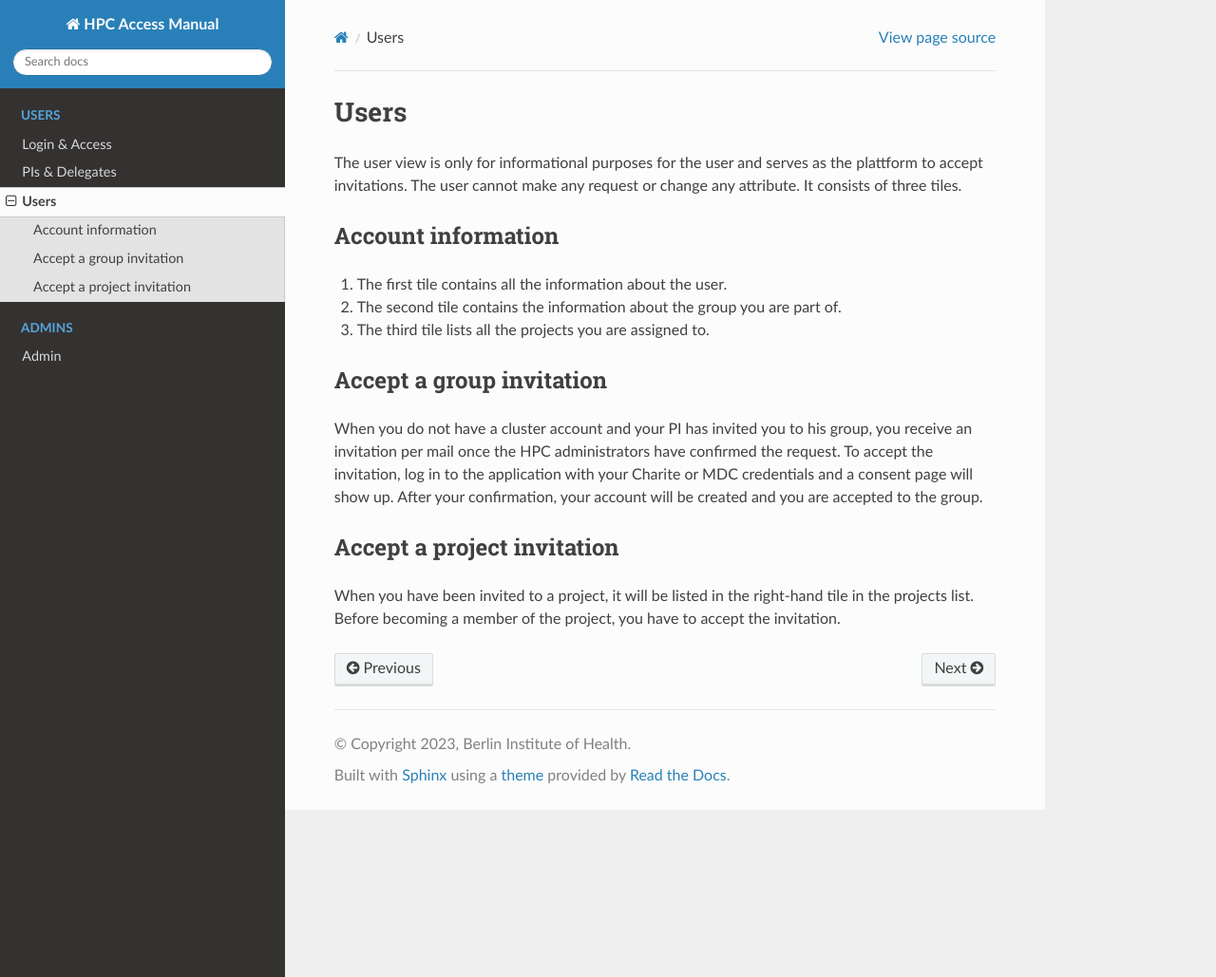
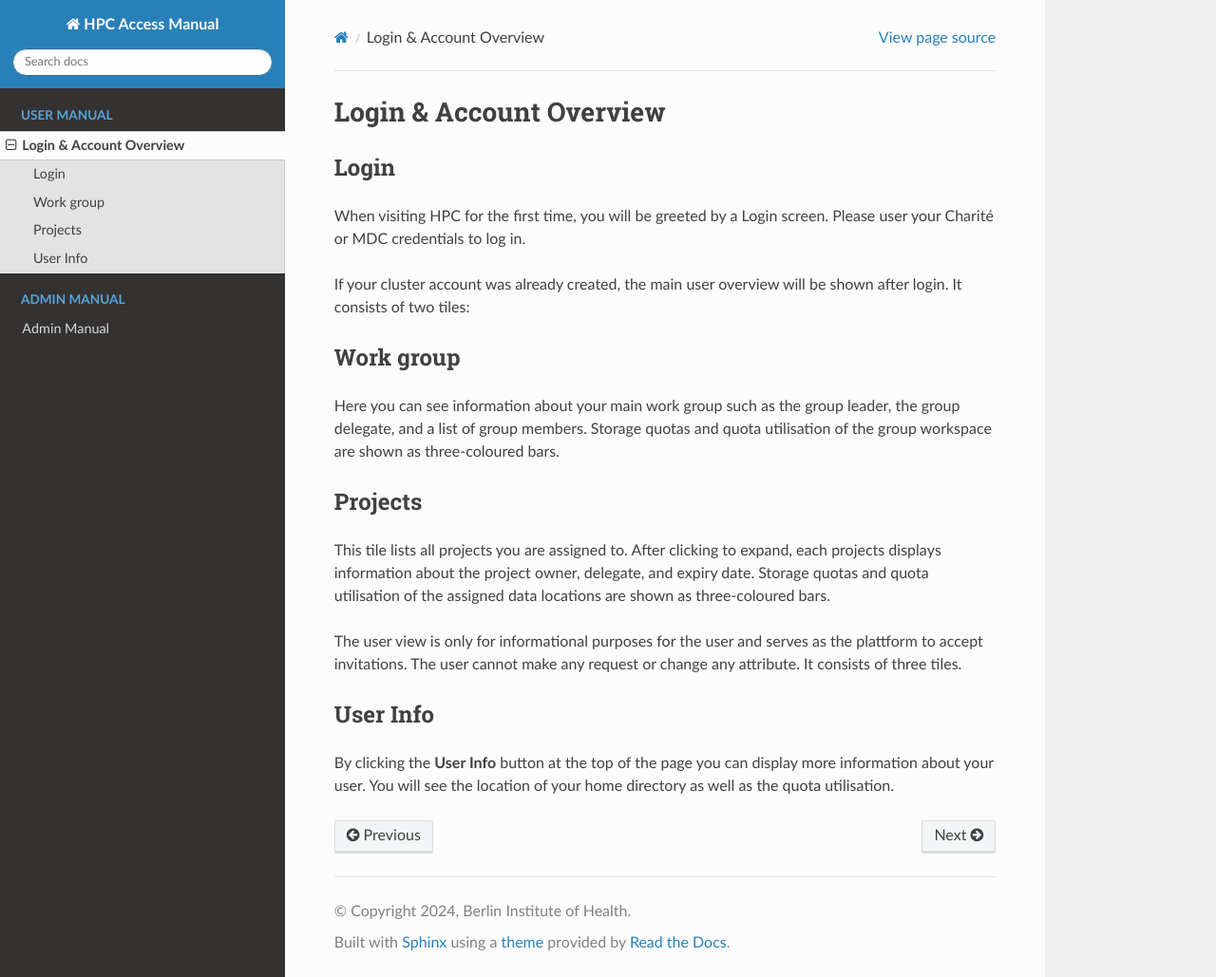
Before and after one commit to bihealth/hpc-access, a Sphinx documentation site: the page built from docs/usersec_users.rst, in a window 1280 px wide and 1029 px high. Shown: the whole window at 95% size. Built offline with Sphinx 7.4.7 and the Read the Docs theme 2.0.0, drawn with Linux system fonts in a browser that asks for light colours.

Commit message:
clean docs files

```diff
--- a/docs/adminsec.rst
+++ b/docs/adminsec.rst
@@ -1,6 +1,6 @@
-.. _adminsec:
+.. _admins:
 
-Admin
-=====
+Admin Manual
+============
 
 TBD
--- a/docs/conf.py
+++ b/docs/conf.py
@@ -7,8 +7,8 @@
 # https://www.sphinx-doc.org/en/master/usage/configuration.html#project-information
 
 project = "HPC Access Manual"
-copyright = "2023, Berlin Institute of Health"
-author = "Oliver Stolpe"
+copyright = "2024, Berlin Institute of Health"
+author = "Oliver Stolpe, Thomas Sell"
 
 # -- General configuration ---------------------------------------------------
 # https://www.sphinx-doc.org/en/master/usage/configuration.html#general-configuration
@@ -23,4 +23,4 @@ exclude_patterns = ["_build", "Thumbs.db", ".DS_Store"]
 # https://www.sphinx-doc.org/en/master/usage/configuration.html#options-for-html-output
 
 html_theme = "sphinx_rtd_theme"
-html_static_path = ["_static"]
+#html_static_path = ["_static"]
--- a/docs/usersec_users.rst
+++ b/docs/usersec_users.rst
@@ -1,28 +1,33 @@
 .. _users:
 
-Users
-=====
+Login & Account Overview
+========================
+
+Login
+-----
+
+When visiting HPC for the first time, you will be greeted by a Login screen.
+Please user your Charité or MDC credentials to log in.
+
+If your cluster account was already created, the main user overview will be shown after login.
+It consists of two tiles:
+
+Work group
+----------
+Here you can see information about your main work group such as the group leader, the group delegate, and a list of group members.
+Storage quotas and quota utilisation of the group workspace are shown as three-coloured bars.
+
+Projects
+--------
+This tile lists all projects you are assigned to.
+After clicking to expand, each projects displays information about the project owner, delegate, and expiry date.
+Storage quotas and quota utilisation of the assigned data locations are shown as three-coloured bars.
 
 The user view is only for informational purposes for the user and serves as the plattform to accept invitations.
 The user cannot make any request or change any attribute.
 It consists of three tiles.
 
-Account information
--------------------
-
-1. The first tile contains all the information about the user.
-2. The second tile contains the information about the group you are part of.
-3. The third tile lists all the projects you are assigned to.
-
-Accept a group invitation
--------------------------
-
-When you do not have a cluster account and your PI has invited you to his group, you receive an invitation per mail once the HPC administrators have confirmed the request.
-To accept the invitation, log in to the application with your Charite or MDC credentials and a consent page will show up.
-After your confirmation, your account will be created and you are accepted to the group.
-
-Accept a project invitation
----------------------------
-
-When you have been invited to a project, it will be listed in the right-hand tile in the projects list.
-Before becoming a member of the project, you have to accept the invitation.
+User Info
+---------
+By clicking the **User Info** button at the top of the page you can display more information about your user.
+You will see the location of your home directory as well as the quota utilisation.
```
Also changed, not shown: docs/howto.rst (deleted, +0 -38 lines), docs/index.rst (+5 -13 lines), docs/pycharm/configuration.rst (deleted, +0 -70 lines), docs/users.rst (deleted, +0 -14 lines), docs/pycharm/images/1.png (deleted), docs/pycharm/images/2.png (deleted), docs/pycharm/images/3.png (deleted), docs/pycharm/images/4.png (deleted), docs/pycharm/images/7.png (deleted), docs/pycharm/images/8.png (deleted), docs/pycharm/images/f1.png (deleted), docs/pycharm/images/f2.png (deleted), docs/pycharm/images/f3.png (deleted), docs/pycharm/images/f4.png (deleted), 2 more files, 1 other file.
